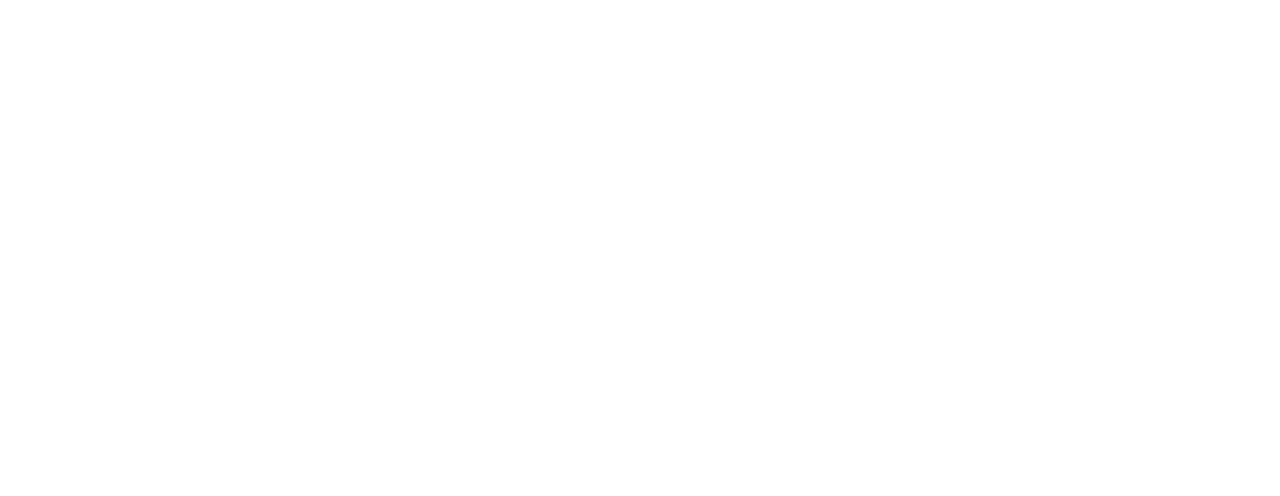
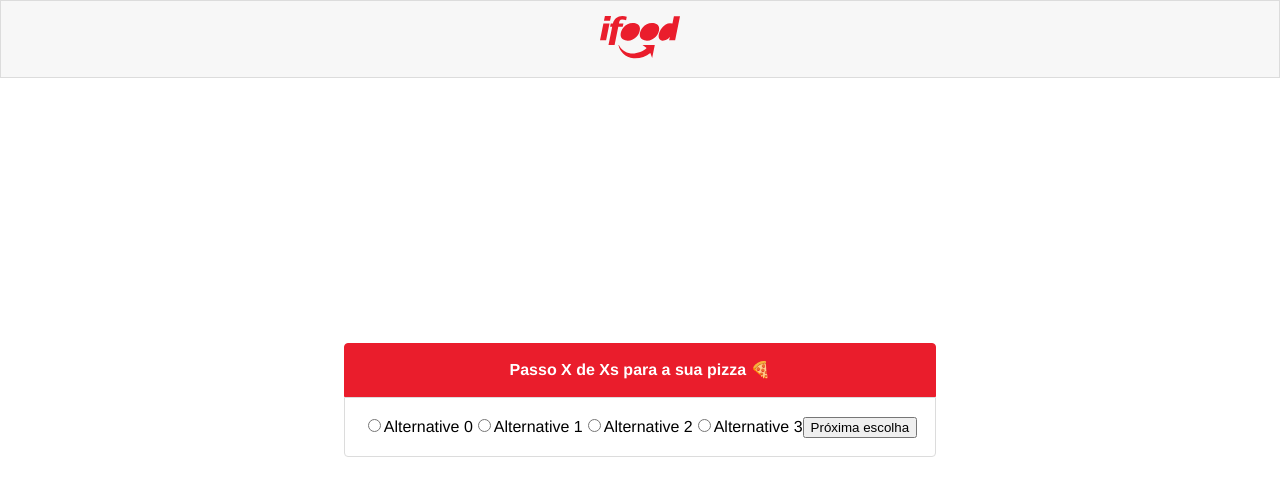
Before and after one commit to andrebs96/teste-ifood, a React (Create React App) app: page /pedido in a window 1280 px wide. Shown: the top 496 px of the page. Built offline with nearby package versions, Linux system fonts and the light colour scheme.

Commit message:
Criação do componente Card e da tela Pedido

```diff
--- a/src/App.js
+++ b/src/App.js
@@ -6,7 +6,7 @@ import {
   Route
 } from "react-router-dom"
 import Landing from './pages/Landing'
-import TipoDeMassa from './pages/TipoDeMassa'
+import Pedido from './pages/Pedido'
 
 const App = () => (
   <Router>
@@ -16,8 +16,11 @@ const App = () => (
       <Route exact path="/">
         <Landing />
       </Route>
-      <Route path="/tipo-de-massa">
-        <TipoDeMassa />
+      <Route path="/pedido">
+        <Pedido />
+      </Route>
+      <Route path="*">
+        <Landing />
       </Route>
     </Switch>
   </Router>
--- /dev/null
+++ b/src/components/Card/index.js
@@ -0,0 +1,18 @@
+import * as S from './styled'
+import PropTypes from 'prop-types'
+
+const Card = ({ title, children }) => (
+    <S.CardWrapper>
+        <S.CardTitle>{ title }</S.CardTitle>
+        <S.CardContent>
+            { children }
+        </S.CardContent>
+    </S.CardWrapper>
+)
+
+Card.propTypes = {
+    children: PropTypes.node.isRequired,
+    title: PropTypes.string.isRequired,
+}
+
+export default Card
--- /dev/null
+++ b/src/components/Card/styled.js
@@ -0,0 +1,21 @@
+import styled from "styled-components"
+
+export const CardWrapper = styled.div``
+
+export const CardTitle = styled.div`
+    background-color: var(--primary-color);
+    border: 1px solid var(--primary-color);
+    border-top-left-radius: 4px;
+    border-top-right-radius: 4px;
+    color: var(--white);
+    font-weight: bold;
+    padding: 18px;
+    text-align: center;
+`
+
+export const CardContent = styled.div`
+    border: 1px solid var(--generic-color);
+    border-bottom-left-radius: 4px;
+    border-bottom-right-radius: 4px;
+    padding: 18px;
+`
--- a/src/components/Layout/index.js
+++ b/src/components/Layout/index.js
@@ -1,6 +1,7 @@
 import Logo from '../Logo'
 import * as S from './styled'
 import { Link } from "react-router-dom"
+import PropTypes from 'prop-types'
 
 const Layout = ({ children }) => (
     <S.LayoutWrapper>
@@ -13,4 +14,8 @@ const Layout = ({ children }) => (
     </S.LayoutWrapper>
 )
 
+Layout.propTypes = {
+    children: PropTypes.node.isRequired,
+}
+
 export default Layout
--- a/src/pages/Landing/index.js
+++ b/src/pages/Landing/index.js
@@ -6,7 +6,7 @@ const Landing = () => (
         <S.LandingContent>
             <Logo width="180" height="90" color="var(--white)" />
             <S.LandingTitle>Nunca foi tão fácil pedir pizza</S.LandingTitle>
-            <S.LandingLink to="/tipo-de-massa">Monte sua pizza</S.LandingLink>
+            <S.LandingLink to="/pedido">Monte sua pizza</S.LandingLink>
         </S.LandingContent>
     </S.LandingWrapper>
 )
--- /dev/null
+++ b/src/pages/Pedido/index.js
@@ -0,0 +1,39 @@
+import Layout from '../../components/Layout'
+import Card from '../../components/Card'
+
+const Pedido = () => {
+
+    return (
+        <Layout>
+            <Card
+                title={`Passo X de Xs para a sua pizza 🍕`}
+            >
+                <form
+                    // onSubmit=""
+                >
+                    <label htmlFor="alternativeId">
+                        <input id="alternativeId" name="questionId" type="radio" value="0" />
+                        Alternative 0
+                    </label>
+                    <label htmlFor="1">
+                        <input id="1" name="questionId" type="radio" value="1" />
+                        Alternative 1
+                    </label>
+                    <label htmlFor="2">
+                        <input id="2" name="questionId" type="radio" value="2" />
+                        Alternative 2
+                    </label>
+                    <label htmlFor="3">
+                        <input id="3" name="questionId" type="radio" value="3" />
+                        Alternative 3
+                    </label>
+                    <button type="submit" disabled="">
+                        Próxima escolha
+                    </button>
+                </form>
+            </Card>
+        </Layout>
+    )
+}
+
+export default Pedido
--- a/src/pages/TipoDeMassa/index.js
+++ /dev/null
@@ -1,34 +0,0 @@
-import Layout from '../../components/Layout'
-
-const TipoDeMassa = () => {
-
-    return (
-        <Layout>
-            <form
-                // onSubmit=""
-            >
-                <label htmlFor="alternativeId">
-                    <input id="alternativeId" name="questionId" type="radio" value="0" />
-                    Alternative 0
-                </label>
-                <label htmlFor="1">
-                    <input id="1" name="questionId" type="radio" value="1" />
-                    Alternative 1
-                </label>
-                <label htmlFor="2">
-                    <input id="2" name="questionId" type="radio" value="2" />
-                    Alternative 2
-                </label>
-                <label htmlFor="3">
-                    <input id="3" name="questionId" type="radio" value="3" />
-                    Alternative 3
-                </label>
-                <button type="submit" disabled="">
-                    Próxima escolha
-                </button>
-            </form>
-        </Layout>
-    )
-}
-
-export default TipoDeMassa
--- a/src/pages/TipoDeMassa/styled.js
+++ /dev/null
@@ -1 +0,0 @@
-import styled from "styled-components"
```
